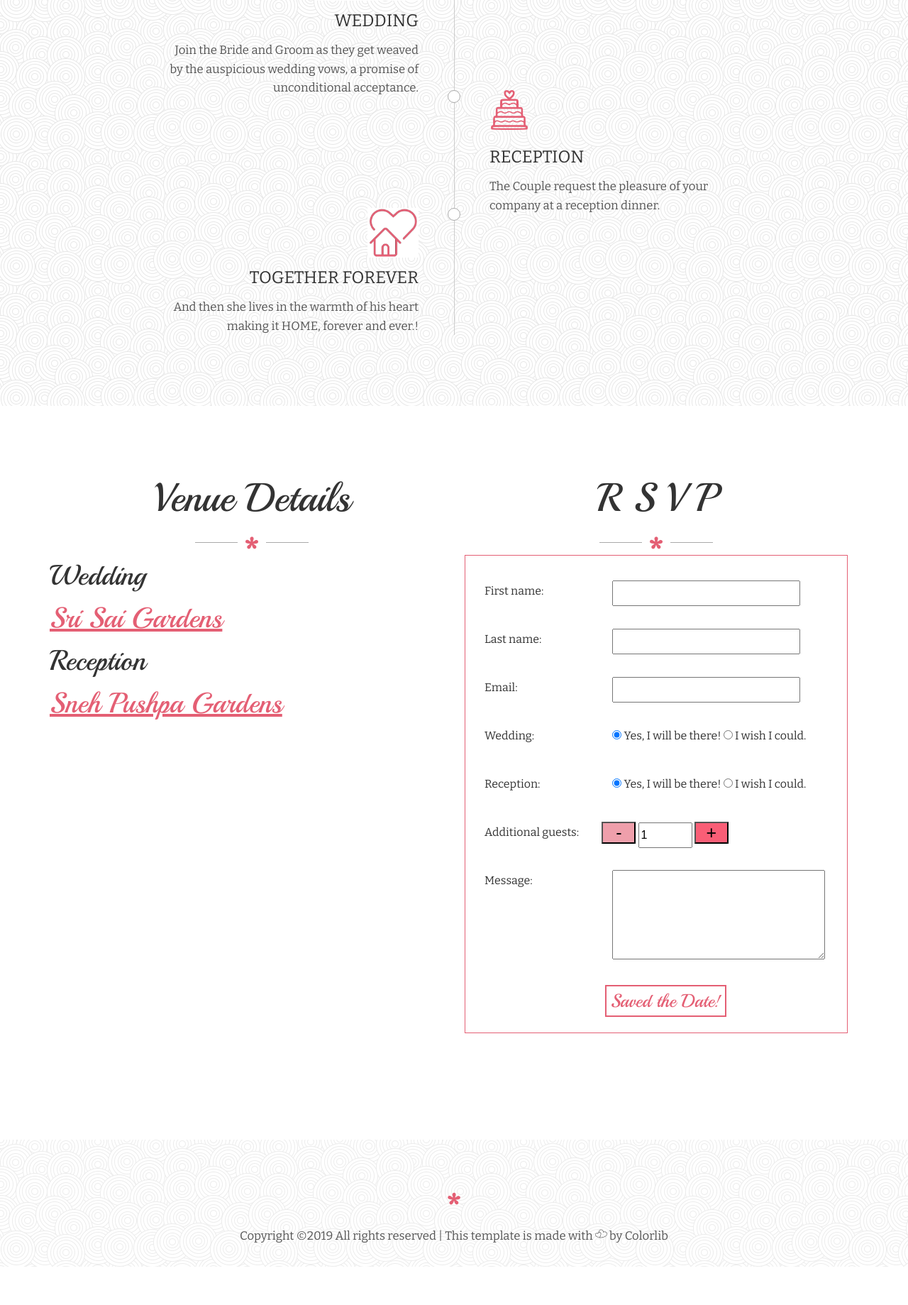
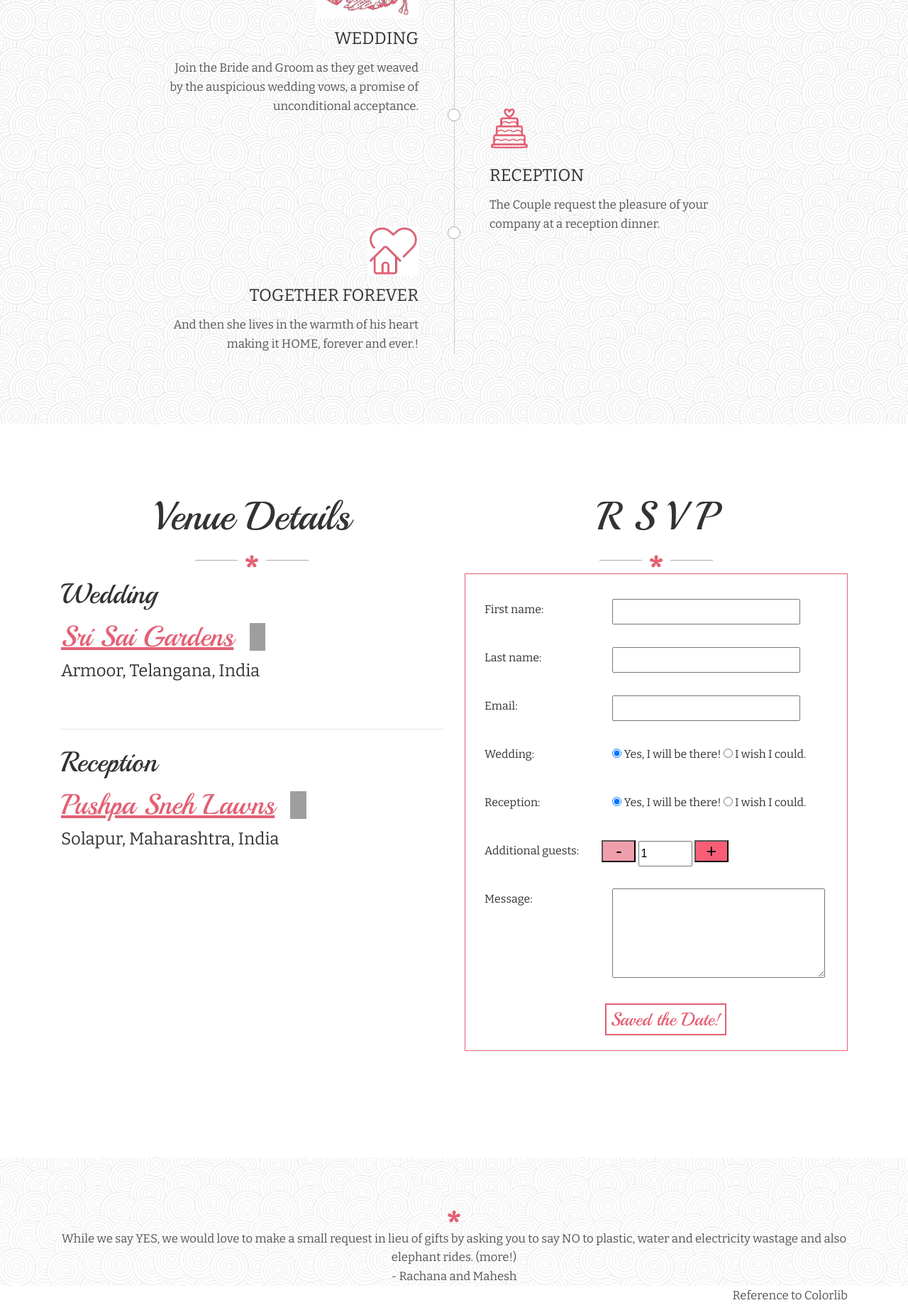
Before and after one commit to katkamrachana/maheera, a Django app: page / in a window 1280 px wide. Shown: the part 3446-5285 px from the top of the page at 71% size. Before the commit the page ends 5231 px from the top, so only its background shows below. Run offline with Django 3.2, Linux system fonts and the light colour scheme; some libraries are stand-ins or nearby versions; grey boxes are pictures that could not be loaded.

Commit message:
ux updates

```diff
--- a/static/css/styles.css
+++ b/static/css/styles.css
@@ -309,7 +309,9 @@ header .main-menu li.drop-down a.mouseover + ul.drop-down-menu{ display: block;
 	z-index: 1; border: 1px solid #aaa; background: #fff; }
 
 .w-detail.right{ text-align: left;  float: right; }
-
+.right{
+ text-align: left;  float: right;
+}
 .w-detail.right:after{ left: 0; margin-left: -9px; }
 
 .w-detail.left{ text-align: right;  float: left; }
--- a/theknot/templates/index.html
+++ b/theknot/templates/index.html
@@ -78,6 +78,17 @@
         .ctr-high{
             background-color: #f95b74fa;
         }
+        [class*='-venue'] {
+          margin-left: 1em;
+      }
+      .venue_name{
+          display: inline-flex;
+      }
+        .marker{  height: 66%;
+            width: 4%;
+            margin-left: 4%;
+            margin-top: 2%;
+            }
 /*.left{
     width: 200px;
     text-align: left;
@@ -132,15 +143,15 @@
                 <div class="col-sm-10">
 
                     <div class="heading">
-                        <p style ="font-size: 1.3em">With great pleasure</p>
+                        <p style ="font-size: 1.6em">With great pleasure</p>
                         <span class="heading-bottom"><i class="icon icon-star"></i></span>
                         <h2 class="title">Rachana Katkam</h2>
                         <h2 class="title">&</h2>
                         <h2 class="title">Mahesh Bingi</h2>
                         <span class="heading-bottom"><i class="icon icon-star"></i></span><br/><br/>
-                        <p style="font-size: 1.3em">invite you to join us at the celebrations</p>
-                        <div><p class="desc margin-bottom" style="display: inline; font-size: 1.3em">Wedding on Sunday | 08 December 2019 | 12.23 PM </p><a style="display: inline; margin-left: 5px;" href="https://add.eventable.com/events/5dca2c24d2de020063733d40/5dca2c27c5c6c7001c2ed471" class="eventable-link" target="_blank" data-key="5dca2c24d2de020063733d40" data-event="5dca2c27c5c6c7001c2ed471" data-style="4">Add to Calendar</a><script>!function(d,s,id){var js,fjs=d.getElementsByTagName(s)[0];if(!d.getElementById(id)){js=d.createElement(s);js.id=id;js.src='https://plugins.eventable.com/eventable.js';fjs.parentNode.insertBefore(js,fjs);}}(document,'script', 'eventable-script');</script></div>
-                        <div><p class="desc margin-bottom" style="display: inline; font-size: 1.3em">Reception on Tuesday | 10 December 2019 | Evening </p><a style="display: inline; margin-left: 5px;" href="https://add.eventable.com/events/5dca2c24d2de020063733d40/5dca2c27c5c6c7001c2ed471" class="eventable-link" target="_blank" data-key="5dca2c24d2de020063733d40" data-event="5dca2c27c5c6c7001c2ed471" data-style="4">Add to Calendar</a><script>!function(d,s,id){var js,fjs=d.getElementsByTagName(s)[0];if(!d.getElementById(id)){js=d.createElement(s);js.id=id;js.src='https://plugins.eventable.com/eventable.js';fjs.parentNode.insertBefore(js,fjs);}}(document,'script', 'eventable-script');</script></div>
+                        <p style="font-size: 1.4em">invite you to join us at the celebrations</p>
+                        <div><p class="desc margin-bottom" style="display: inline; font-size: 1.6em"><strong>Wedding</strong> on Sunday | 08 December 2019 | 12.23 PM </p><a style="display: inline; margin-left: 5px;" href="https://add.eventable.com/events/5dca2c24d2de020063733d40/5dca2c27c5c6c7001c2ed471" class="eventable-link" target="_blank" data-key="5dca2c24d2de020063733d40" data-event="5dca2c27c5c6c7001c2ed471" data-style="4">Add to Calendar</a><script>!function(d,s,id){var js,fjs=d.getElementsByTagName(s)[0];if(!d.getElementById(id)){js=d.createElement(s);js.id=id;js.src='https://plugins.eventable.com/eventable.js';fjs.parentNode.insertBefore(js,fjs);}}(document,'script', 'eventable-script');</script></div>
+                        <div><p class="desc margin-bottom" style="display: inline; font-size: 1.6em"><strong>Reception</strong> on Tuesday | 10 December 2019 | Evening </p><a style="display: inline; margin-left: 5px;" href="https://add.eventable.com/events/5dca2c24d2de020063733d40/5dca2c27c5c6c7001c2ed471" class="eventable-link" target="_blank" data-key="5dca2c24d2de020063733d40" data-event="5dca2c27c5c6c7001c2ed471" data-style="4">Add to Calendar</a><script>!function(d,s,id){var js,fjs=d.getElementsByTagName(s)[0];if(!d.getElementById(id)){js=d.createElement(s);js.id=id;js.src='https://plugins.eventable.com/eventable.js';fjs.parentNode.insertBefore(js,fjs);}}(document,'script', 'eventable-script');</script></div>
                     </div>
 
                 </div><!-- col-sm-10 -->
@@ -240,7 +251,7 @@
 <section class="section center-text" id="venue-area">
     <div class="container heading">
         <div class="row">
-            <div class="col-sm-2 col-lg-6">
+            <div class="col-sm-12 col-lg-6">
                 <h2 class="title">Venue Details</h2>
                 <span class="heading-bottom"><i class="icon icon-star"></i></span>
                 <div class="venue-container">
@@ -249,15 +260,24 @@
                             <h3 class="title"> Wedding</h3>
                         </div>
                         <div class="row">
-                            <h3><a class="venue_name" style="color:#e45f74;"><u>Sri Sai Gardens</u></a></h3>
+                            <a class="venue_name" target="_blank" href="https://goo.gl/maps/85xZt38TDswSu4T36" style="color:#e45f74; cursor: pointer;"><h3><u>Sri Sai Gardens</u></h3>
+                            <img class="marker" style="width: 4%;" src="static/images/map.png"></a>
                         </div>
+                        <div class="row">
+                            <h4>Armoor, Telangana, India</h4>
+
                         </div>
+                    </div><br/><br/><hr/>
                     <div class="reception-venue">
                         <div class="row">
                             <h3 class="title">Reception</h3>
                         </div>
                         <div class="row">
-                            <h3><a class="venue_name" style="color:#e45f74;"><u>Sneh Pushpa Gardens</u></a></h3>
+                            <a class="venue_name" target="_blank" style="color:#e45f74; cursor: pointer;" href='https://goo.gl/maps/FzfuMfRruJZN1ayH9'><h3><u>Pushpa Sneh Lawns</u></h3>
+                            <img class="marker" style="width: 4%;" src="static/images/map.png"></a>
+                        </div>
+                        <div class="row">
+                            <h4>Solapur, Maharashtra, India</h4>
                         </div>
                     </div>
                 </div>
@@ -304,10 +324,11 @@
         <div class="logo-wrapper">
             <i class="icon icon-star"></i>
         </div>
+        <p>
+            While we say YES, we would love to make a small request in lieu of gifts by asking you to say NO to plastic, water and electricity wastage and also elephant rides. <a href="https://www.50waystohelp.com" target="_blank"> (more!)</a> <br/>- Rachana and Mahesh
+        </p>
 
-        <p class="copyright"><!-- Link back to Colorlib can't be removed. Template is licensed under CC BY 3.0. -->
-            Copyright &copy;<script>document.write(new Date().getFullYear());</script> All rights reserved | This template is made with <i class="icon-heart" aria-hidden="true"></i> by <a href="https://colorlib.com" target="_blank">Colorlib</a>
-            <!-- Link back to Colorlib can't be removed. Template is licensed under CC BY 3.0. --></p>
+        <p class="right">Reference to <a href="https://colorlib.com" target="_blank">Colorlib</a></p>
 
         </div><!-- container -->
     </footer>
@@ -347,10 +368,10 @@
                         else if(response['success']) {
                             if (response['is_attending']){
                                $("#form-container").html("<p class='success'>\
-                           Looking forward to see you soon! Please feel free to reach out if any questions.</p>");}
+                                 Looking forward to see you soon! Please feel free to reach out if any questions.<br/> - Rachana and Mahesh</p>");}
                                else {
                                    $("#form-container").html("<p class='success'>\
-                               We will miss you at the celebrations.</p>");}
+                                     We will miss you at the celebrations. <br/> - Rachana and Mahesh</p>");}
                                }},
                                error: function(response){
                                 errors = JSON.parse(response['responseText'])
```
Lines whose indentation alone changed are shown as unchanged.
